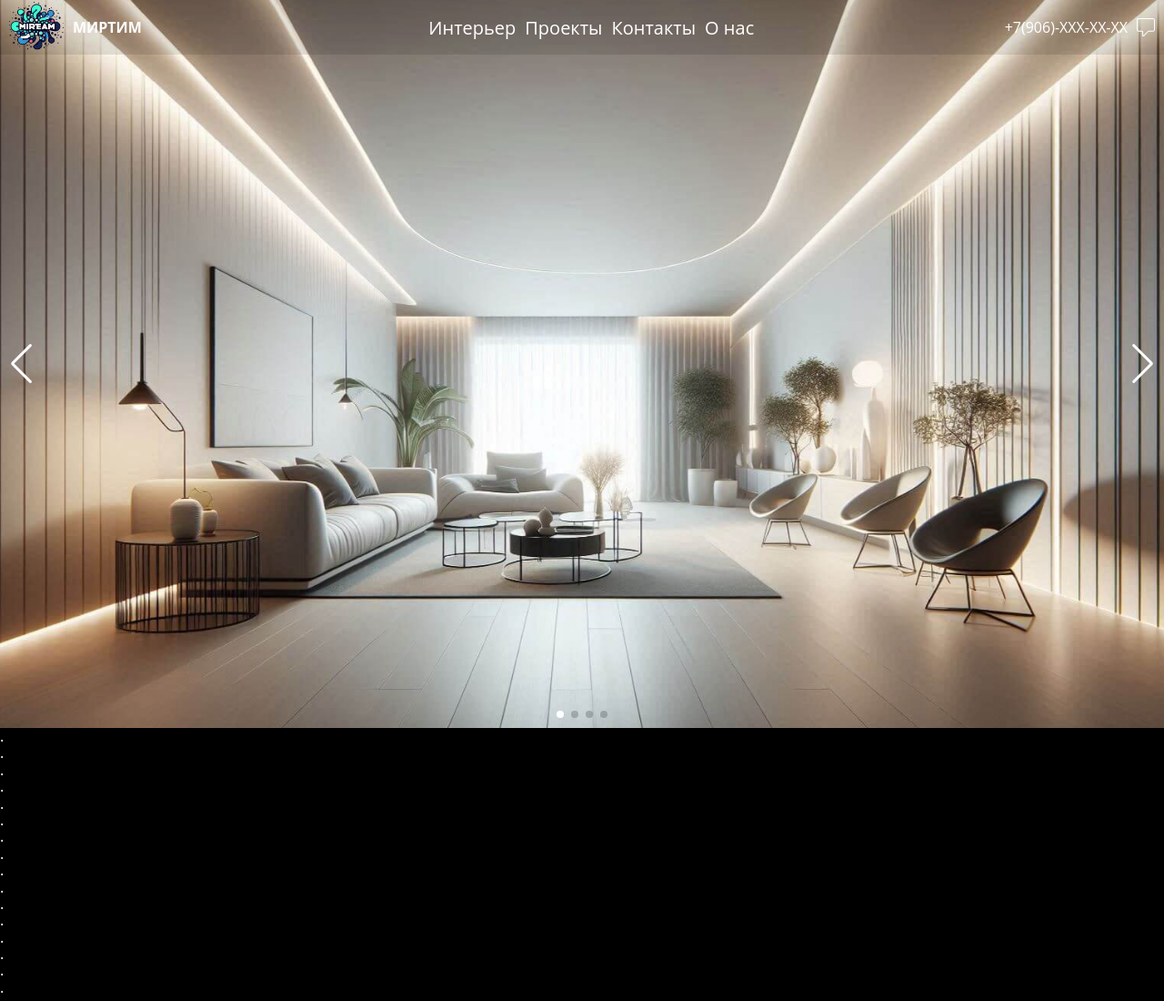
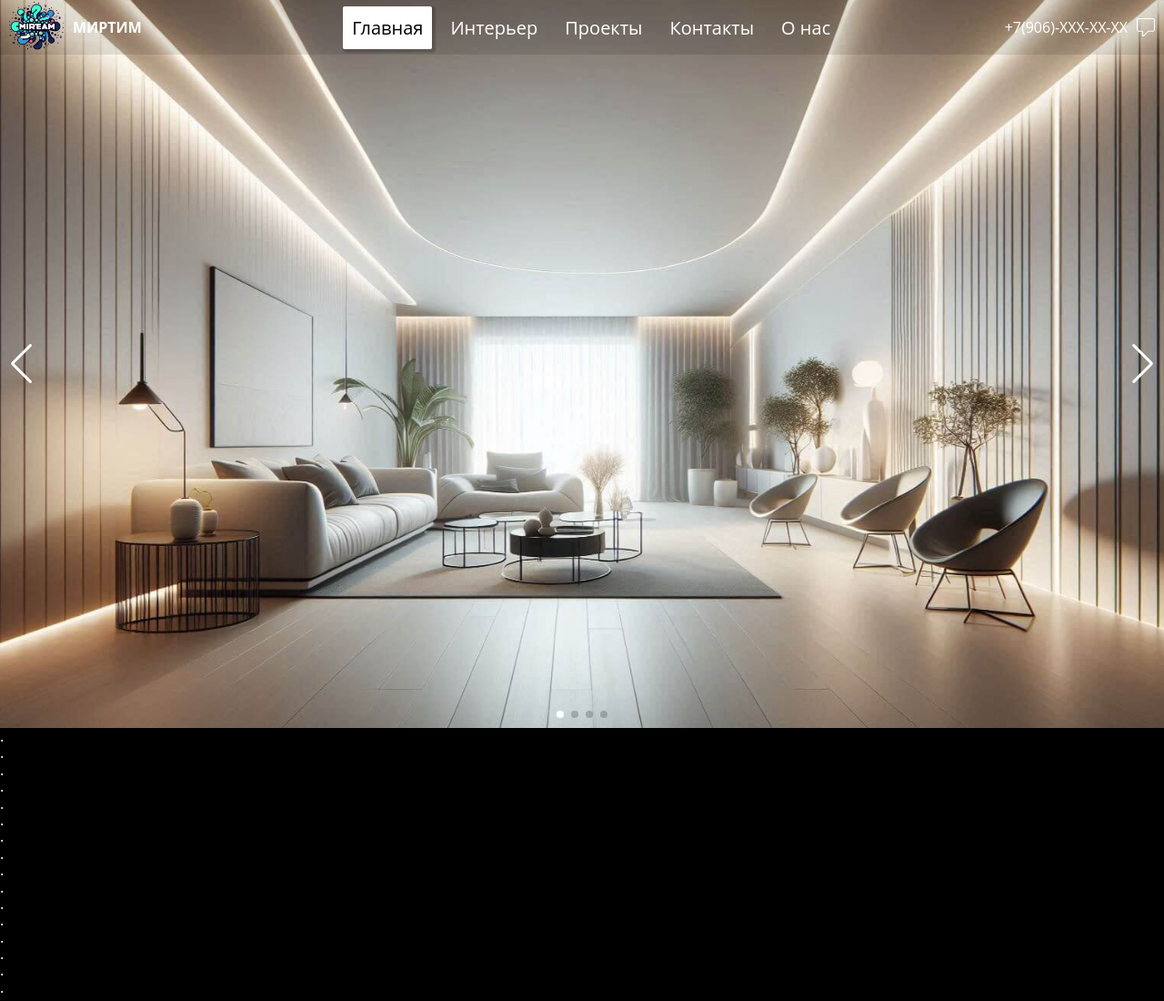
Before and after one commit to YourunB/mirteam, a website: page index.html in a window 1280 px wide. Shown: the top 1100 px of the page at 91% size. Drawn offline with nearby package versions, Linux system fonts and the light colour scheme.

Commit message:
refactor: change menu items style

```diff
--- a/index.html
+++ b/index.html
@@ -21,6 +21,9 @@
 
       <nav class="navigation" id="navigation">
         <ul class="menu">
+          <li class="menu__item menu__item_active">
+            <a href="/">Главная</a>
+          </li>
           <li class="menu__item">
             <a href="/">Интерьер</a>
           </li>
--- a/styles/media.css
+++ b/styles/media.css
@@ -1,4 +1,4 @@
-@media(max-width: 768px) {
+@media(max-width: 930px) {
   .burger {
     display: flex;
   }
@@ -31,6 +31,7 @@
   .menu__item {
     text-align: center;
     width: 100%;
+    padding: 10px;
   }
 }
 
--- a/styles/styles.css
+++ b/styles/styles.css
@@ -84,6 +84,29 @@ body {
   font-size: 20px;
 }
 
+.menu__item {
+  border-radius: 2px;
+  transition: 0.7s;
+}
+
+.menu__item a {
+  border-radius: 2px;
+  padding: 10px;
+  transition: 0.7s;
+}
+
+.menu__item_active a {
+  background: white;
+  box-shadow: 2px 2px 2px 2px rgba(0, 0, 0, 0.2);
+  color: black;
+}
+
+.menu__item a:hover {
+  background: white;
+  box-shadow: 2px 2px 2px 2px rgba(0, 0, 0, 0.2);
+  color: black;
+}
+
 .preview-box {
   line-height: 0;
   overflow: hidden;
```
